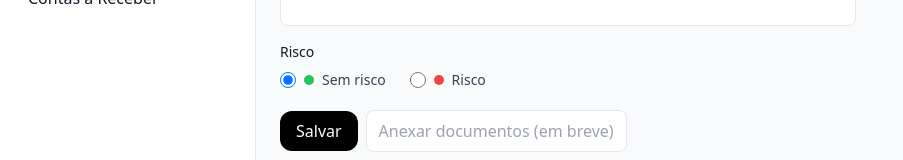
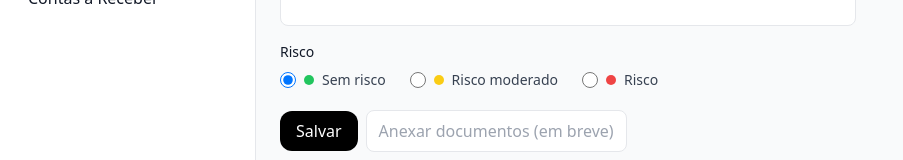
Before and after one commit to Diamank/adminv11, a Next.js app: page /cedentes/novo in a window 1280 px wide. Shown: the part 298-458 px from the top of the page, without its empty margins (0-903 px from the left). Built offline with nearby package versions, Linux system fonts and the light colour scheme.

Commit message:
Update novo.tsx

```diff
--- a/src/pages/cedentes/novo.tsx
+++ b/src/pages/cedentes/novo.tsx
@@ -1,7 +1,7 @@
 import AdminLayout from '@/components/AdminLayout'
 import { useState } from 'react'
 
-type Risco = 'sem_risco' | 'risco'
+type Risco = 'sem_risco' | 'moderado' | 'risco'
 
 export default function NovoCedente() {
   const [form, setForm] = useState({
@@ -10,15 +10,16 @@ export default function NovoCedente() {
     endereco: '',
     contaBancaria: '',
   })
-  const [risco, setRisco] = useState<Risco>('sem_risco') // ⬅️ novo
+  const [risco, setRisco] = useState<Risco>('sem_risco')
 
   const onSubmit = (e: React.FormEvent) => {
     e.preventDefault()
-    // aqui você envia ao backend/Supabase. Ex.: supabase.from('cedentes').insert({...form, risco})
+    // aqui você envia ao backend/Supabase. Exemplo:
+    // await supabase.from('cedentes').insert({...form, risco})
     alert(`Cedente salvo (mock):
 CNPJ: ${form.cnpj}
 Razão: ${form.razao}
-Risco: ${risco === 'risco' ? 'Risco' : 'Sem risco'}`)
+Risco: ${risco}`)
   }
 
   return (
@@ -85,6 +86,21 @@ Risco: ${risco === 'risco' ? 'Risco' : 'Sem risco'}`)
               <input
                 type="radio"
                 name="risco"
+                value="moderado"
+                checked={risco === 'moderado'}
+                onChange={() => setRisco('moderado')}
+                className="h-4 w-4"
+              />
+              <span className="inline-flex items-center gap-2">
+                <span className="h-2.5 w-2.5 rounded-full bg-yellow-400" />
+                <span className="text-sm text-gray-700">Risco moderado</span>
+              </span>
+            </label>
+
+            <label className="inline-flex items-center gap-2 cursor-pointer">
+              <input
+                type="radio"
+                name="risco"
                 value="risco"
                 checked={risco === 'risco'}
                 onChange={() => setRisco('risco')}
@@ -100,7 +116,11 @@ Risco: ${risco === 'risco' ? 'Risco' : 'Sem risco'}`)
 
         <div className="pt-2 flex items-center gap-2">
           <button className="px-4 py-2 rounded-xl bg-black text-white">Salvar</button>
-          <button type="button" className="px-3 py-2 rounded-lg border bg-white text-gray-400 cursor-not-allowed" disabled>
+          <button
+            type="button"
+            className="px-3 py-2 rounded-lg border bg-white text-gray-400 cursor-not-allowed"
+            disabled
+          >
             Anexar documentos (em breve)
           </button>
         </div>
```
